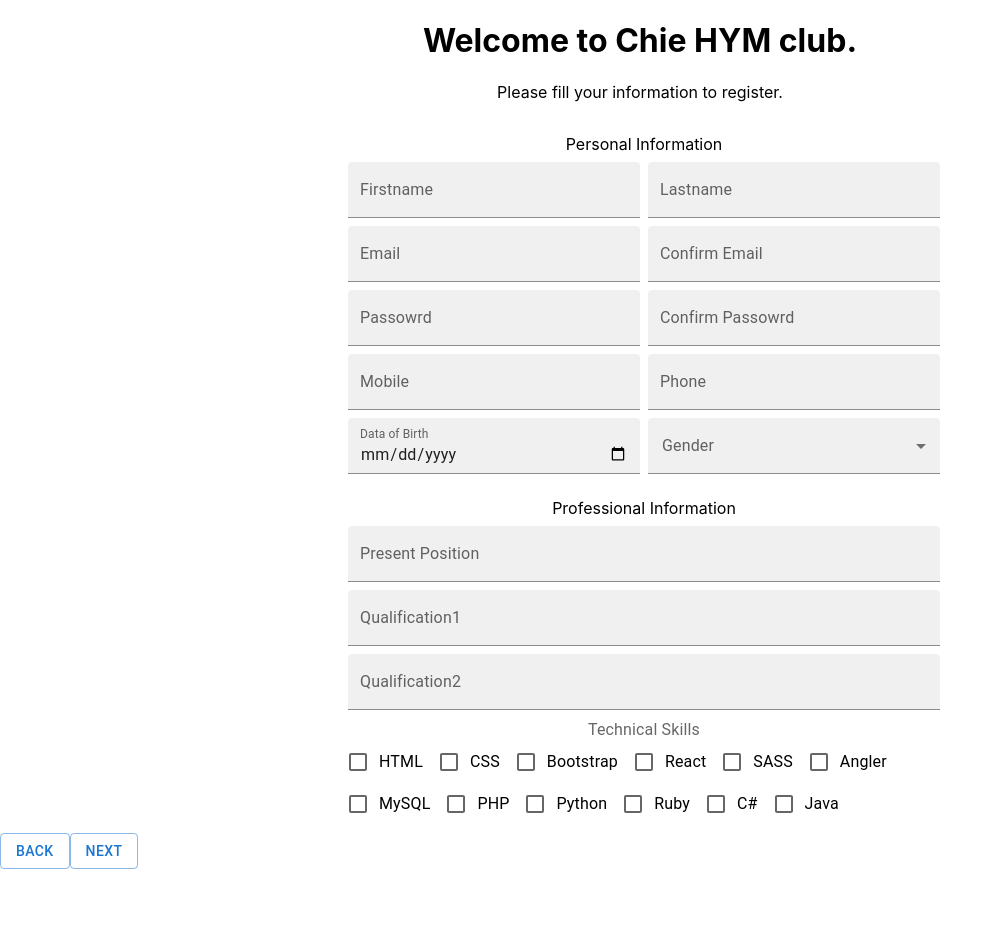
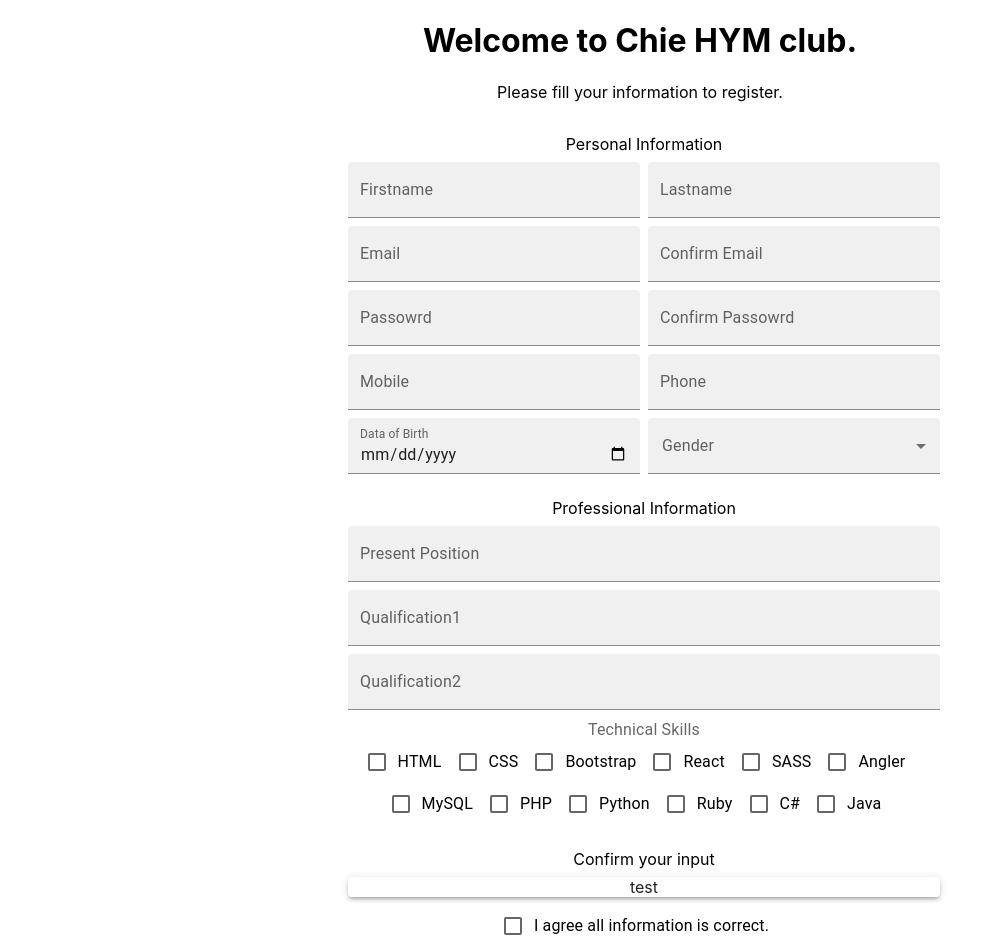
Before and after one commit to hayamania/form_experience, a React (Create React App) app: page / in a window 1280 px wide. Shown: the top 952 px of the page, without its empty margins (0-1005 px from the left). Before the commit the page ends 869 px from the top, so only its background shows below. Built offline with nearby package versions, Linux system fonts and the light colour scheme.

Commit message:
created form3

```diff
--- a/src/App.js
+++ b/src/App.js
@@ -2,20 +2,26 @@ import "./App.css";
 import { Box, Button, Stack } from "@mui/material";
 import Form1 from "./Form1";
 import Form2 from "./Form2";
+import Form3 from "./Form3";
 
 function App() {
   return (
     <div className="App">
-      <Box>
+      <Box m={2}>
         <h1>Welcome to Chie HYM club. </h1>
         <p>Please fill your information to register.</p>
         <Form1 />
         <Form2 />
+        <Form3 />
+        <Stack
+          direction="row"
+          justifyContent="space-evenly"
+          alignItems="center"
+        >
+          <Button variant="outlined">Back</Button>
+          <Button variant="outlined">Next</Button>
+        </Stack>
       </Box>
-      <Stack direction="row">
-        <Button variant="outlined">Back</Button>
-        <Button variant="outlined">Next</Button>
-      </Stack>
     </div>
   );
 }
--- a/src/Form2.js
+++ b/src/Form2.js
@@ -37,7 +37,11 @@ export default function Form2() {
           <Grid item xs={12}>
             <FormGroup>
               <InputLabel>Technical Skills</InputLabel>
-              <Stack direction="row">
+              <Stack
+                direction="row"
+                justifyContent="center"
+                alignItems="center"
+              >
                 <FormControlLabel control={<Checkbox />} label="HTML" />
                 <FormControlLabel control={<Checkbox />} label="CSS" />
                 <FormControlLabel control={<Checkbox />} label="Bootstrap" />
@@ -45,7 +49,11 @@ export default function Form2() {
                 <FormControlLabel control={<Checkbox />} label="SASS" />
                 <FormControlLabel control={<Checkbox />} label="Angler" />
               </Stack>
-              <Stack direction="row">
+              <Stack
+                direction="row"
+                justifyContent="center"
+                alignItems="center"
+              >
                 <FormControlLabel control={<Checkbox />} label="MySQL" />
                 <FormControlLabel control={<Checkbox />} label="PHP" />
                 <FormControlLabel control={<Checkbox />} label="Python" />
--- /dev/null
+++ b/src/Form3.js
@@ -0,0 +1,32 @@
+import React from "react";
+import { Paper, Box, Grid, FormControlLabel, Checkbox } from "@mui/material";
+
+export default function Form3() {
+  return (
+    <div>
+      <Box
+        display="flex"
+        justifyContent="center"
+        alignItems="center"
+        sx={{
+          "& > :not(style)": { m: 1, width: "600px" },
+        }}
+      >
+        <Grid container spacing={1}>
+          <Grid item xs={12}>
+            Confirm your input
+          </Grid>
+          <Grid item xs={12}>
+            <Paper elevation={3}>test</Paper>
+          </Grid>
+          <Grid item xs={12}>
+            <FormControlLabel
+              control={<Checkbox />}
+              label="I agree all information is correct."
+            />
+          </Grid>
+        </Grid>
+      </Box>
+    </div>
+  );
+}
```
